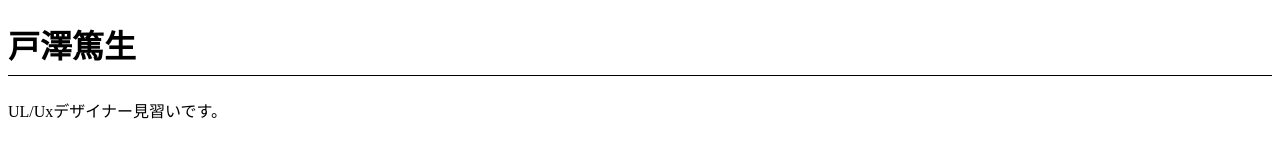
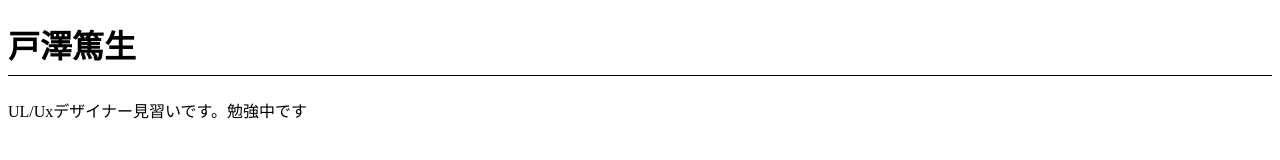
Before and after one commit to atsu1347u/dottoinstall.github.io, a plain HTML site: page index.html in a window 1280 px wide. Drawn offline with Linux system fonts and the light colour scheme.

Commit message:
Add files via upload

```diff
--- a/index.html
+++ b/index.html
@@ -8,7 +8,7 @@
 </head>
 <body>
   <h1>戸澤篤生</h1>
-  <p>UL/Uxデザイナー見習いです。</p>
+  <p>UL/Uxデザイナー見習いです。勉強中です</p>
 
 </body>
 </html>
```
